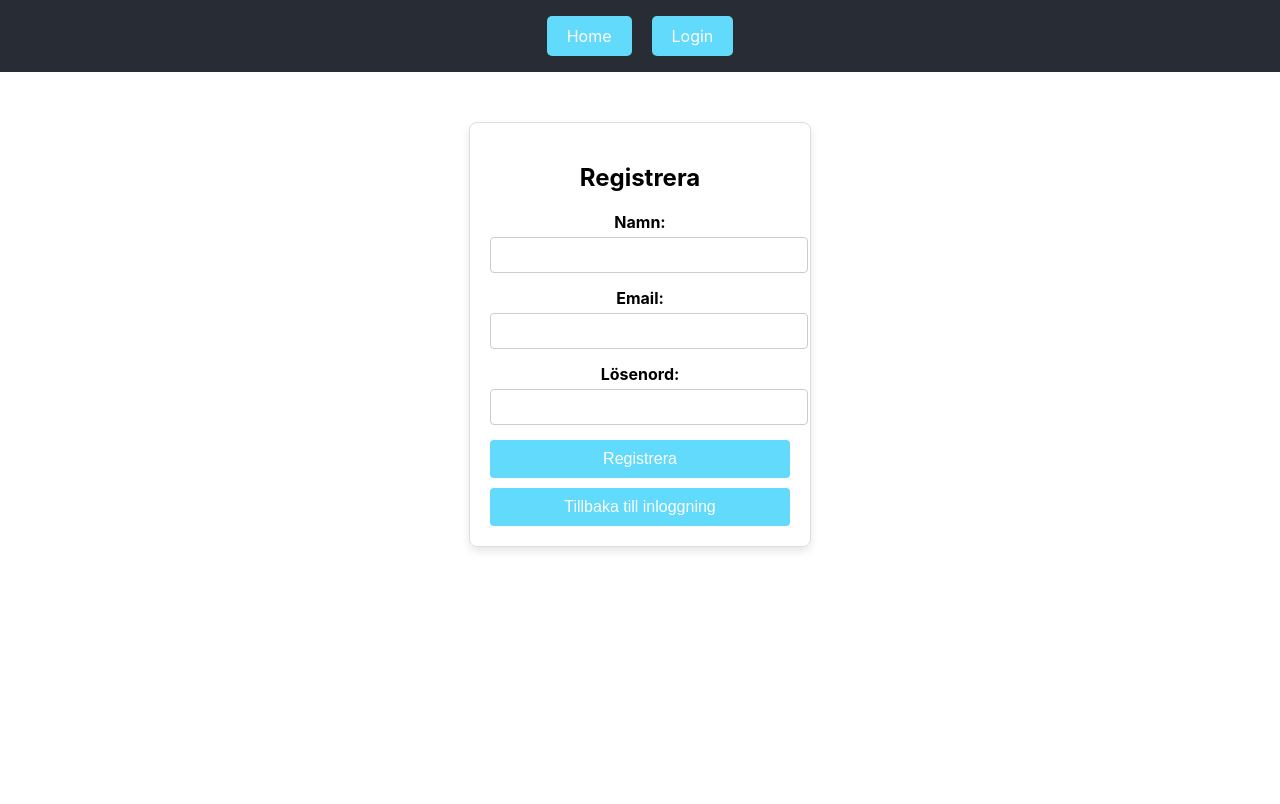
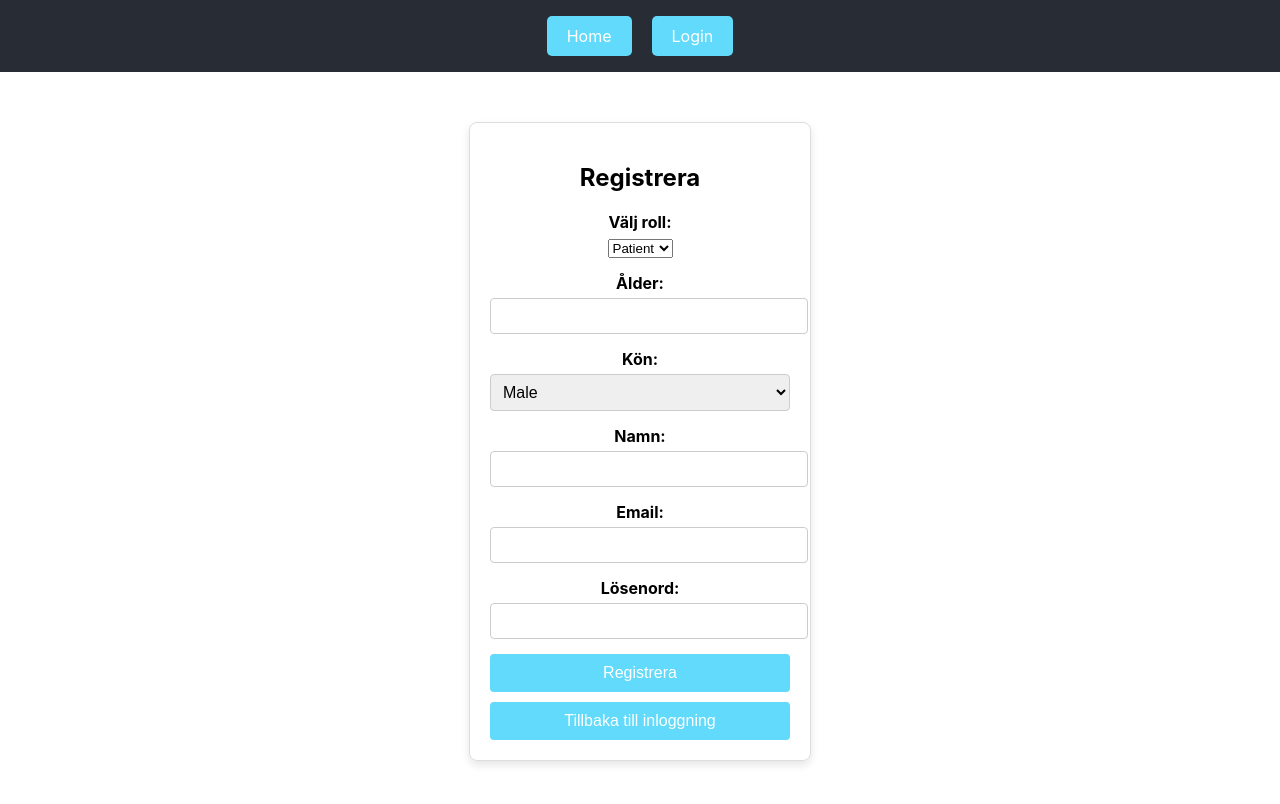
Before and after one commit to tobbe00/labb2frontend, a React (Create React App) app: page /login in a window 1280 px wide. Both pictures are taken after a click on the button "Skapa ett konto". Shown: the top 804 px of the page. Built offline with nearby package versions, Linux system fonts and the light colour scheme.

Commit message:
registrera sig som doctor,patient,worker

```diff
--- a/src/App.js
+++ b/src/App.js
@@ -19,10 +19,17 @@ function App() {
     });
 
     const handleLogin = (userData) => {
-        const userInfo = { isLoggedIn: true, ...userData };
+        const { role, patientId, ...restUserInfo } = userData;
+        const userInfo = { isLoggedIn: true, ...restUserInfo, role };
+
+        if (role === "Patient" && patientId) {
+            userInfo.patientId = patientId;
+        }
+
         setUser(userInfo);
         sessionStorage.setItem("user", JSON.stringify(userInfo)); // Spara i sessionStorage
     };
+
 
     const handleLogout = () => {
         setUser({ isLoggedIn: false, role: '' });
@@ -37,14 +44,20 @@ function App() {
                 {user.isLoggedIn ? (
                     <>
                         <Link to="/messages">Messages</Link>
+
+                        {/* Visa "View Patients" och "View Employees" endast om användaren inte är patient */}
+                        {user.role !== "Patient" && (
+                            <>
                                 <Link to="/view-patients">View Patients</Link>
                                 <Link to="/view-employees">View Employees</Link>
+                            </>
+                        )}
+
                         <button onClick={handleLogout} className="logout-button">Logga ut</button>
                     </>
                 ) : (
                     <Link to="/login">Login</Link>
                 )}
-
             </nav>
 
                 {/* Define Routes */}
--- a/src/login.css
+++ b/src/login.css
@@ -54,3 +54,11 @@ button:hover {
 button[type="submit"] {
     margin-bottom: 10px;
 }/* Mellanrum mellan 'Logga in' och 'Skapa ett konto' knapparna */
+
+.full-width {
+    width: 100%;
+    padding: 8px;
+    font-size: 1rem;
+    border: 1px solid #ccc;
+    border-radius: 4px;
+}
--- a/src/login.js
+++ b/src/login.js
@@ -25,13 +25,13 @@ async function loginUser(credentials) {
 }
 
 
-async function registerUser({email, password, name }) {
+async function registerUser({ name, email, password, gender, role, age, address, organizationName, speciality, roleTitle }) {
     return fetch('http://localhost:8080/api/users/register', {
         method: 'POST',
         headers: {
             'Content-Type': 'application/json'
         },
-        body: JSON.stringify({email, password, name })
+        body: JSON.stringify({ name, email, password, gender, role, age, address, organizationName, speciality, roleTitle })
     }).then(response => {
         if (response.ok) return { success: true };
         throw response;
@@ -41,10 +41,14 @@ async function registerUser({email, password, name }) {
 }
 
 
+
 function Login({ onLogin }) {
     const [email, setEmail] = useState('');
     const [password, setPassword] = useState('');
     const [name, setName] = useState('');
+    const [gender, setGender] = useState('MALE'); // Standardvärde för kön
+    const [role, setRole] = useState('Patient'); // Standardroll
+    const [extraFields, setExtraFields] = useState({ age: '', address: '', organizationName: '', speciality: '', roleTitle: '' });
     const [showRegister, setShowRegister] = useState(false);
     const [errorMessage, setErrorMessage] = useState('');
     const navigate = useNavigate();
@@ -64,17 +68,49 @@ function Login({ onLogin }) {
 
     const handleRegister = async (e) => {
         e.preventDefault();
-        const result = await registerUser({ email, password, name});
+
+        // Filtrera ut tomma fält från extraFields
+        const filteredExtraFields = Object.fromEntries(
+            Object.entries(extraFields).filter(([_, value]) => value !== "")
+        );
+
+        const data = {
+            name,
+            gender,
+            email,
+            password,
+            role,
+            ...filteredExtraFields // Använd de filtrerade extra fälten
+        };
+
+        console.log("Registreringsdata:", data); // Kontrollera vad som skickas efter filtrering
+
+        const result = await registerUser(data);
         if (result.success) {
             setShowRegister(false);
             setErrorMessage('');
-            setEmail(''); // Nollställ fälten efter registrering
+            setEmail('');
             setPassword('');
-            navigate("/login"); // Navigera användaren till inloggningssidan
+            navigate("/login");
         } else {
             setErrorMessage(result.error);
         }
     };
+
+
+    const handleRoleChange = (e) => {
+        setRole(e.target.value);
+        setExtraFields({ age: '', address: '', organizationName: '', speciality: '', roleTitle: '' });
+    };
+
+    const handleExtraFieldChange = (e) => {
+        const { name, value } = e.target;
+        setExtraFields({
+            ...extraFields,
+            [name]: value,
+        });
+    };
+
 
     return (
         <div className="login-container">
@@ -83,6 +119,106 @@ function Login({ onLogin }) {
             <form onSubmit={showRegister ? handleRegister : handleLogin}>
                 {showRegister && (
                     <>
+                        <div>
+                            <label>Välj roll:</label>
+                            <select value={role} onChange={handleRoleChange}>
+                                <option value="Patient">Patient</option>
+                                <option value="Doctor">Doctor</option>
+                                <option value="Worker">Worker</option>
+                            </select>
+                        </div>
+
+                        {/* Dynamiska fält beroende på vald roll */}
+                        {role === 'Patient' && (
+                            <div>
+                                <label>Ålder:</label>
+                                <input
+                                    type="number"
+                                    name="age"
+                                    value={extraFields.age}
+                                    onChange={handleExtraFieldChange}
+                                    required
+                                />
+                            </div>
+                        )}
+                        {role === 'Doctor' && (
+                            <>
+                                <div>
+                                    <label>Adress:</label>
+                                    <input
+                                        type="text"
+                                        name="address"
+                                        value={extraFields.address}
+                                        onChange={handleExtraFieldChange}
+                                        required
+                                    />
+                                </div>
+                                <div>
+                                    <label>Organisationsnamn:</label>
+                                    <input
+                                        type="text"
+                                        name="organizationName"
+                                        value={extraFields.organizationName}
+                                        onChange={handleExtraFieldChange}
+                                        required
+                                    />
+                                </div>
+                                <div>
+                                    <label>Specialitet:</label>
+                                    <input
+                                        type="text"
+                                        name="speciality"
+                                        value={extraFields.speciality}
+                                        onChange={handleExtraFieldChange}
+                                        required
+                                    />
+                                </div>
+                            </>
+                        )}
+                        {role === 'Worker' && (
+                            <>
+                                <div>
+                                    <label>Adress:</label>
+                                    <input
+                                        type="text"
+                                        name="address"
+                                        value={extraFields.address}
+                                        onChange={handleExtraFieldChange}
+                                        required
+                                    />
+                                </div>
+                                <div>
+                                    <label>Organisationsnamn:</label>
+                                    <input
+                                        type="text"
+                                        name="organizationName"
+                                        value={extraFields.organizationName}
+                                        onChange={handleExtraFieldChange}
+                                        required
+                                    />
+                                </div>
+                                <div>
+                                    <label>Roll:</label>
+                                    <input
+                                        type="text"
+                                        name="roleTitle"
+                                        value={extraFields.roleTitle}
+                                        onChange={handleExtraFieldChange}
+                                        required
+                                    />
+                                </div>
+                            </>
+                        )}
+                        <div>
+                            <label>Kön:</label>
+                            <select className="full-width" value={gender} onChange={(e) => setGender(e.target.value)}
+                                    required>
+                                <option value="MALE">Male</option>
+                                <option value="FEMALE">Female</option>
+                                <option value="OTHER">Others</option>
+                            </select>
+                        </div>
+
                         <div>
                             <label>Namn:</label>
                             <input
```
Lines whose indentation alone changed are shown as unchanged.
